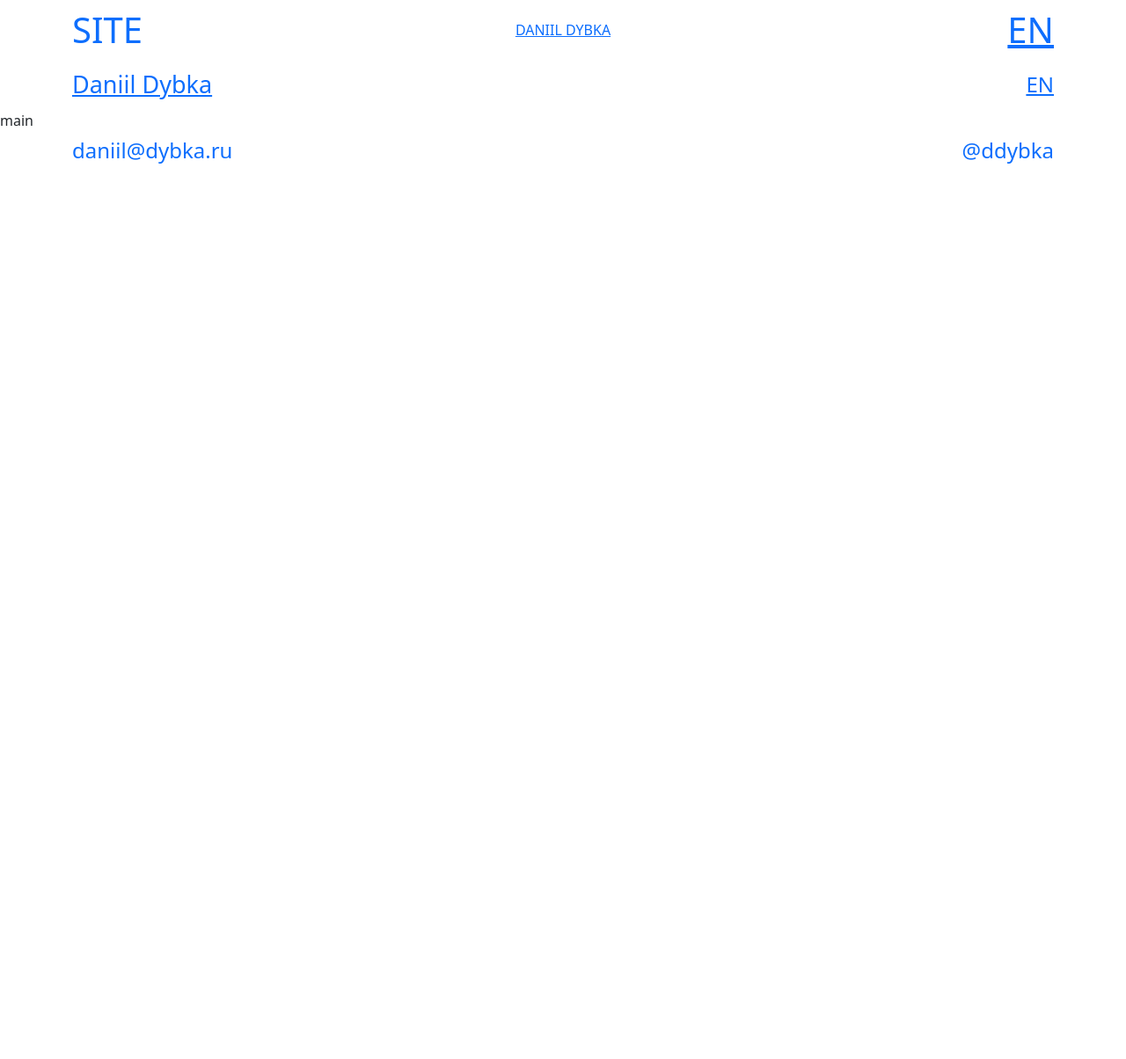
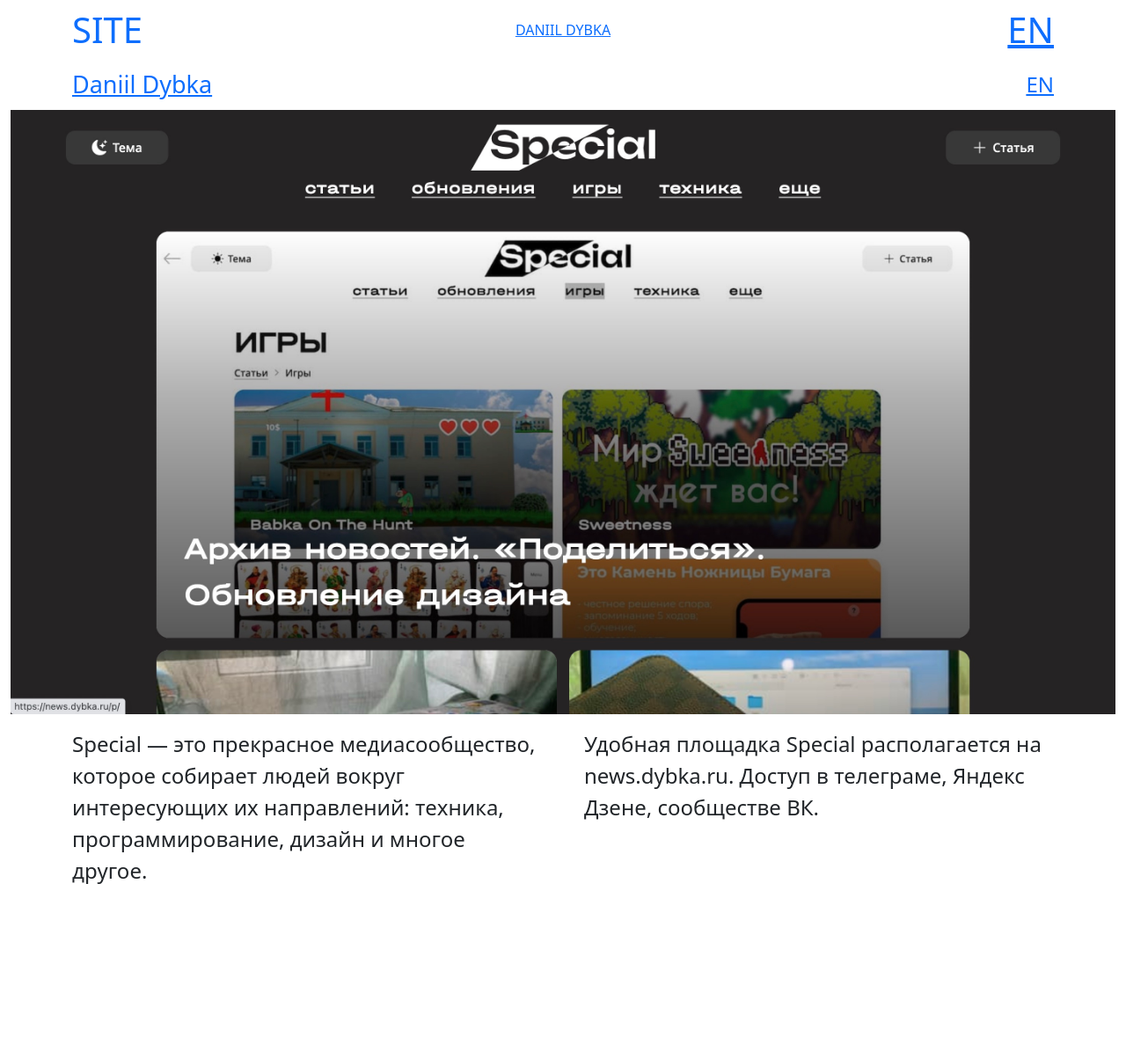
Before and after one commit to DanyaBooba/it-dybka-2022, a PHP site: page /src/html/index.html in a window 1280 px wide. Shown: the top 1204 px of the page at 88% size. Before the commit the page ends 186 px from the top, so only its background shows below. Run offline with PHP 8.4, Linux system fonts and the light colour scheme; some libraries are stand-ins or nearby versions.

Commit message:
work at main page

```diff
--- a/src/css/__static/dark.css
+++ b/src/css/__static/dark.css
@@ -2,5 +2,5 @@
     --text-color: #fff;
     --bg-color: #070707;
     --link-hover: #eee;
-    --border-bottom: #bbb;
+    --border-bottom: #777;
 }
--- a/src/css/app.css
+++ b/src/css/app.css
@@ -11,3 +11,7 @@ body {
     color: var(--text-color);
     fill: var(--text-color);
 }
+
+.font-more {
+    font-family: NotoSans !important;
+}
--- /dev/null
+++ b/src/css/block.css
@@ -0,0 +1,4 @@
+.block
+{
+    margin-bottom: 100px;
+}
--- a/src/css/footer.css
+++ b/src/css/footer.css
@@ -1,5 +1,6 @@
 .footer--main {
     margin-top: 20px;
+    border-top: 1px var(--border-bottom) solid;
 }
 
 .footer--font-size {
--- a/src/css/img.css
+++ b/src/css/img.css
@@ -4,3 +4,8 @@ img {
     -webkit-user-select: none;
     user-select: none;
 }
+
+.image-border
+{
+    border-radius: 12px;
+}
--- a/src/html/index.html
+++ b/src/html/index.html
@@ -46,7 +46,7 @@
                 <div class="d-flex py-1 flex-wrap align-items-center container justify-content-center justify-content-md-between">
                     <div class="col-md-3 text-start">
                         <a href="//dybka.ru" class="text-decoration-none font link fs-1"
-                            aria-label="Открыть сайт Дыбка Даниила dybka.ru">
+                            aria-label="Открыть сайт Дыбка Даниила dybka.ru" target="_blank">
                             SITE
                         </a>
                     </div>
@@ -88,7 +88,55 @@
     </header>
 
     <main>
-        main
+
+        <div class="block container-fluid">
+            <div class="mb-3">
+                <a href="//news.dybka.ru" target="_blank" class="link-image">
+                    <img src="/img/src/special.jpg" class="img-fluid w-100 image-border" alt="Открыть страницу медиа Special">
+                </a>
+            </div>
+
+            <div class="container">
+                <div class="row row-cols-1 row-cols-lg-2 gx-5">
+                    <div class="col">
+                        <p class="mb-3 fs-4 font-more">
+                            Special — это прекрасное медиасообщество, которое собирает людей вокруг интересующих их направлений: техника,
+                            программирование, дизайн и многое другое.
+                        </p>
+                    </div>
+                    <div class="col">
+                        <p class="mb-0 fs-4 font-more">
+                            Удобная площадка Special располагается на news.dybka.ru. Доступ в телеграме, Яндекс Дзене, сообществе ВК.
+                        </p>
+                    </div>
+                </div>
+            </div>
+        </div>
+
+        <div class="block container-fluid">
+            <div class="mb-3">
+                <a href="//creagoo.ru" target="_blank" class="link-image">
+                    <img src="/img/src/creagoo.jpg" class="img-fluid w-100 image-border" alt="Открыть страницу медиа Special">
+                </a>
+            </div>
+
+            <div class="container">
+                <div class="row row-cols-1 row-cols-lg-2 gx-5">
+                    <div class="col">
+                        <p class="mb-3 fs-4 font-more">
+                            Creagoo — мобильный разработчик, автор проектов Babka On The Hunt, Sweetness, Запомни эти карты, Крестики нолики.
+                        </p>
+                    </div>
+                    <div class="col">
+                        <p class="mb-0 fs-4 font-more">
+                            Удобно скачивать игры можно через Google Play по запросу Creagoo или через
+                            сайт creagoo.ru
+                        </p>
+                    </div>
+                </div>
+            </div>
+        </div>
+
     </main>
 
     <footer class="footer--main">
@@ -100,12 +148,12 @@
                     </a>
                 </div>
                 <div>
-                    <a href="#" class="text-white text-decoration-none footer--font-size font" aria-label="Вернуться наверх страницы">
+                    <a href="#" class="link-header footer--font-size" aria-label="Вернуться наверх страницы">
                         DANIIL DYBKA
                     </a>
                 </div>
                 <div class="ms-auto font fs-4" style="color: #ddd">
-                    <a href="//t.me/ddybka" class="text-decoration-none link">
+                    <a href="//t.me/ddybka" class="text-decoration-none link" target="_blank">
                         @ddybka
                     </a>
                 </div>
```
Also changed, not shown: src/css/fonts.css (+7 -0 lines), src/fonts/NotoSans-Medium.woff2 (added), src/img/src/aquarium.jpg (renamed from src/img/src/aquarium.jpeg), src/img/src/creagoo.jpg (renamed from src/img/src/creagoo.jpeg), src/img/src/dybka.jpg (renamed from src/img/src/dybka.jpeg), src/img/src/special.jpg (renamed from src/img/src/special.jpeg).
